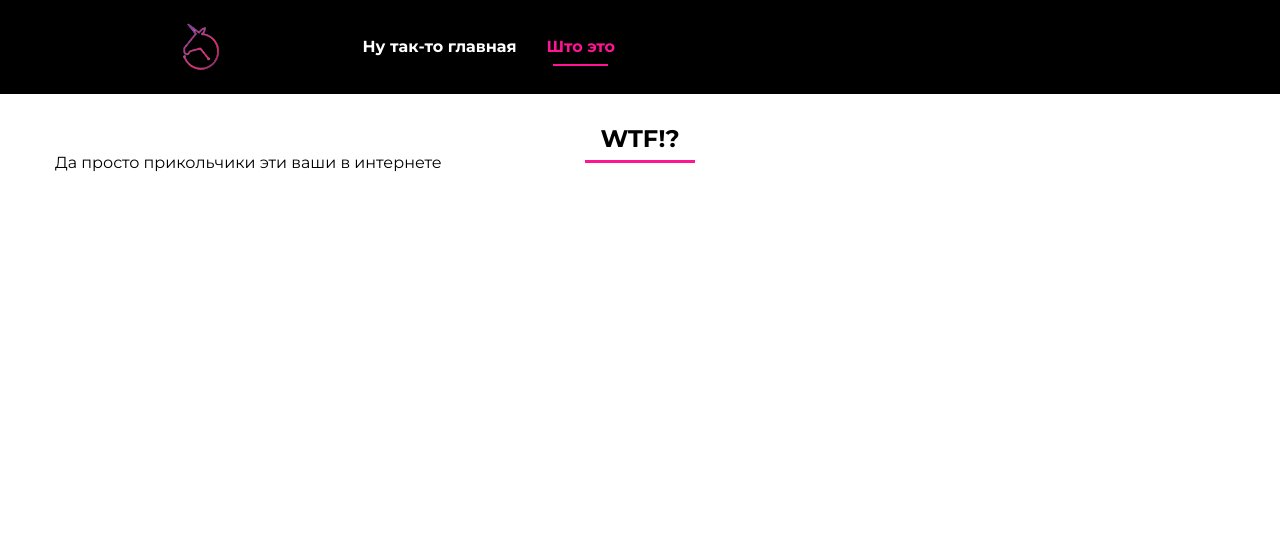
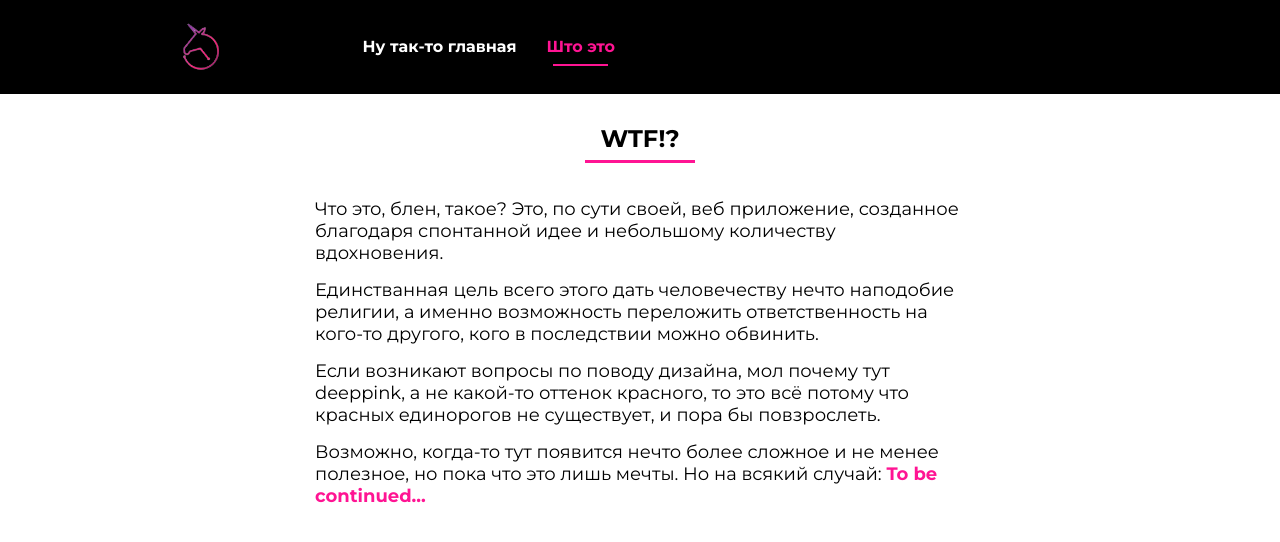
Before and after one commit to qeorqer/noRespApp, a React (Create React App) app: page / in a window 1280 px wide. Both pictures are taken after a click on the item "Што это". Shown: the top 542 px of the page. Built offline with nearby package versions, Linux system fonts and the light colour scheme.

Commit message:
Added description

```diff
--- a/src/Components/about/About.js
+++ b/src/Components/about/About.js
@@ -1,4 +1,5 @@
 import React from 'react';
+import "./about.scss";
 
 let About = () => {
 
@@ -6,7 +7,10 @@ let About = () => {
         <div className="content">
             <h2>WTF!? </h2>
             <div className="aboutBlock">
-                <p>Да просто прикольчики эти ваши в интернете</p>
+                <p>Что это, блен, такое? Это, по сути своей, веб приложение, созданное благодаря спонтанной идее и небольшому количеству вдохновения. </p>
+                <p>Единстванная цель всего этого дать человечеству нечто наподобие религии, а именно возможность переложить ответственность на кого-то другого, кого в последствии можно обвинить.</p>
+                <p>Если возникают вопросы по поводу дизайна, мол почему тут deeppink, а не какой-то оттенок красного, то это всё потому что красных единорогов не существует, и пора бы повзрослеть.</p>
+                <p>Возможно, когда-то тут появится нечто более сложное и не менее полезное, но пока что это лишь мечты. Но на всякий случай: <span>To be continued...</span></p>
             </div>
         </div>
     )
--- /dev/null
+++ b/src/Components/about/about.scss
@@ -0,0 +1,12 @@
+.aboutBlock{
+  margin: 45px auto 0;
+  p{
+    max-width: 650px;
+    margin: 15px auto;
+    font-size: 18px;
+    span{
+      color: deeppink;
+      font-weight: bold;
+    }
+  }
+}
```
